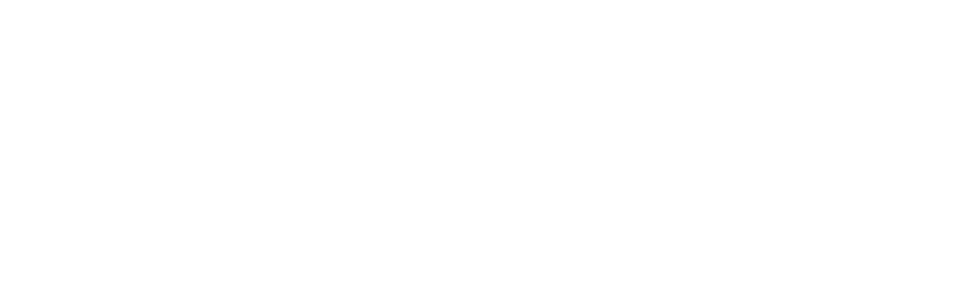
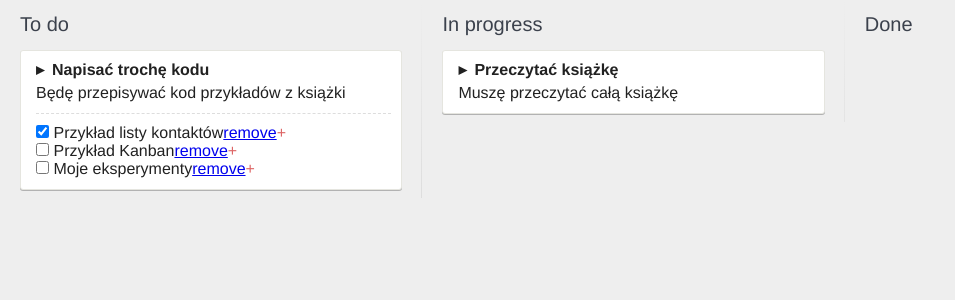
Before and after one commit to nataliakielbicka/kanban-board, a React (Create React App) app: page / in a window 1280 px wide. Shown: the top 300 px of the page, without its empty margins (0-955 px from the left). Built offline with nearby package versions, Linux system fonts and the light colour scheme.

Commit message:
create basic components and styling

```diff
--- a/src/components/App.jsx
+++ b/src/components/App.jsx
@@ -1,10 +1,31 @@
-import React, { Component } from "react";
+import React, {Component} from "react";
+import List from "./views/List";
 
 export default class App extends Component {
   render() {
     return (
-      <div>
-
+      <div className="app">
+        <List
+          id="todo"
+          title="To do"
+          cards={this
+          .props
+          .cards
+          .filter(card => card.status === "todo")}/>
+        <List
+          id="in-progress"
+          title="In progress"
+          cards={this
+          .props
+          .cards
+          .filter(card => card.status === "in-progress")}/>
+        <List
+          id="done"
+          title="Done"
+          cards={this
+          .props
+          .cards
+          .filter(card => card.status === "done")}/>
       </div>
     )
   }
--- /dev/null
+++ b/src/components/views/Card.jsx
@@ -0,0 +1,16 @@
+import React, {Component} from "react";
+import CheckList from "./CheckList";
+
+export default class Card extends Component {
+    render() {
+        return (
+            <div className="card">
+                <div className="card__title">{this.props.title}</div>
+                <div className="card__details">
+                    {this.props.description}
+                    <CheckList key={this.props.id} cardId={this.props.id} tasks={this.props.tasks}/>
+                </div>
+            </div>
+        )
+    }
+}
--- /dev/null
+++ b/src/components/views/CheckList.jsx
@@ -0,0 +1,20 @@
+import React, {Component} from "react";
+
+export default class CheckList extends Component {
+    render() {
+        let tasks = this
+            .props
+            .tasks
+            .map((task) => (
+                <li className="checklist__task" key={task.id}>
+                    <input type="checkbox" defaultChecked={task.done}/> {task.name}
+                    <a href="#remove" title="remove" className="checklist__task--remove">remove</a>
+                </li>
+            ));
+        return (
+            <div className="checklist">
+                <ul>{tasks}</ul>
+            </div>
+        );
+    }
+}
--- /dev/null
+++ b/src/components/views/List.jsx
@@ -0,0 +1,24 @@
+import React, {Component} from "react";
+import Card from "./Card";
+
+export default class List extends Component {
+  render() {
+    const cards = this
+      .props
+      .cards
+      .map(card => {
+        return <Card
+          key={card.id}
+          id={card.id}
+          title={card.title}
+          description={card.description}
+          tasks={card.tasks}/>
+      })
+    return (
+      <div className="list">
+        <h1>{this.props.title}</h1>
+        {cards}
+      </div>
+    )
+  }
+}
--- a/src/index.js
+++ b/src/index.js
@@ -3,8 +3,37 @@
 import App from './components/App';
 import './main.css';
 
-document
-  .addEventListener('DOMContentLoaded', function () {
-    ReactDom.render(
-      <App />, document.querySelector('#root'))
-  });
+let cardsList = [
+  {
+    id: 1,
+    title: "Przeczytać książkę",
+    description: "Muszę przeczytać całą książkę",
+    status: "in-progress",
+    tasks: []
+  }, {
+    id: 2,
+    title: "Napisać trochę kodu",
+    description: "Będę przepisywać kod przykładów z książki",
+    status: "todo",
+    tasks: [
+      {
+        id: 1,
+        name: "Przykład listy kontaktów",
+        done: true
+      }, {
+        id: 2,
+        name: "Przykład Kanban",
+        done: false
+      }, {
+        id: 3,
+        name: "Moje eksperymenty",
+        done: false
+      }
+    ]
+  }
+];
+
+document.addEventListener('DOMContentLoaded', function () {
+  ReactDom.render(
+    <App cards={cardsList}/>, document.querySelector('#root'))
+});
--- a/src/scss/_layout.scss
+++ b/src/scss/_layout.scss
@@ -1,11 +1,104 @@
 * {
-  box-sizing: border-box;
+    box-sizing: border-box;
 }
+
 html {
-  height: 100%;
+    height: 100%;
 }
+
 body {
-  color: $dark;
-  font-family: 'Roboto Condensed', Arial, Helvetica, sans-serif;
-  height: 100%;
+    color: $dark;
+    font-family: 'Roboto Condensed', Arial, Helvetica, sans-serif;
+    height: 100%;
 }
+
+html,
+body,
+#app {
+    height: 100%;
+    margin: 0;
+    padding: 0;
+}
+
+body {
+    background: #eee;
+    font-family: "Helvetica Neue", Helvetica, Arial, sans-serif;
+}
+
+h1 {
+    font-weight: 200;
+    color: #3b414c;
+    font-size: 20px;
+}
+
+ul {
+    list-style-type: none;
+    padding: 0;
+    margin: 0;
+}
+
+.app {
+    white-space: nowrap;
+    height: 100%;
+}
+
+.list {
+    position: relative;
+    display: inline-block;
+    vertical-align: top;
+    white-space: normal;
+    height: 100%;
+    width: 33%;
+    padding: 0 20px;
+    overflow: auto;
+}
+
+.list:not(:last-child):after {
+    content: "";
+    position: absolute;
+    top: 0;
+    right: 0;
+    width: 1px;
+    height: 99%;
+    background: linear-gradient(to bottom, #eee 0%, #ccc 50%, #eee 100%) fixed;
+}
+
+.card {
+    position: relative;
+    z-index: 1;
+    background: #fff;
+    width: 100%;
+    padding: 10px 10px 10px 15px;
+    margin: 0 0 10px 0;
+    overflow: auto;
+    border: 1px solid #e5e5df;
+    border-radius: 3px;
+    box-shadow: 0 1px 0 rgba(0, 0, 0, 0.25);
+}
+
+.card__title {
+    font-weight: bold;
+    border-bottom: solid 5px transparent;
+}
+
+.card__title:before {
+    display: inline-block;
+    width: 1em;
+    content: '▸';
+}
+
+.card__title--is-open:before {
+    content: '▾';
+}
+
+.checklist__task:first-child {
+    margin-top: 10px;
+    padding-top: 10px;
+    border-top: dashed 1px #ddd;
+}
+
+.checklist__task--remove:after {
+    display: inline-block;
+    color: #d66;
+    content: "+";
+}
```
